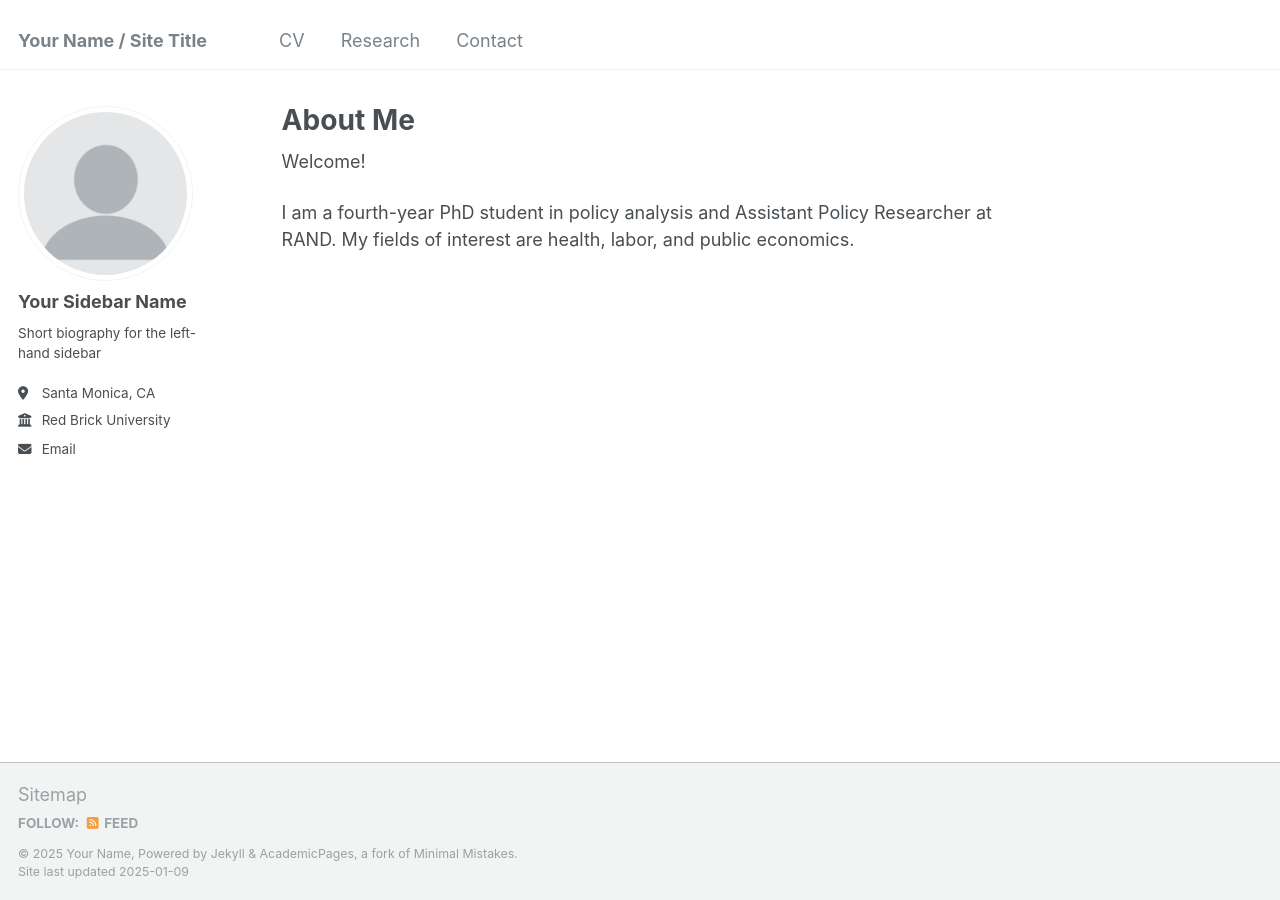
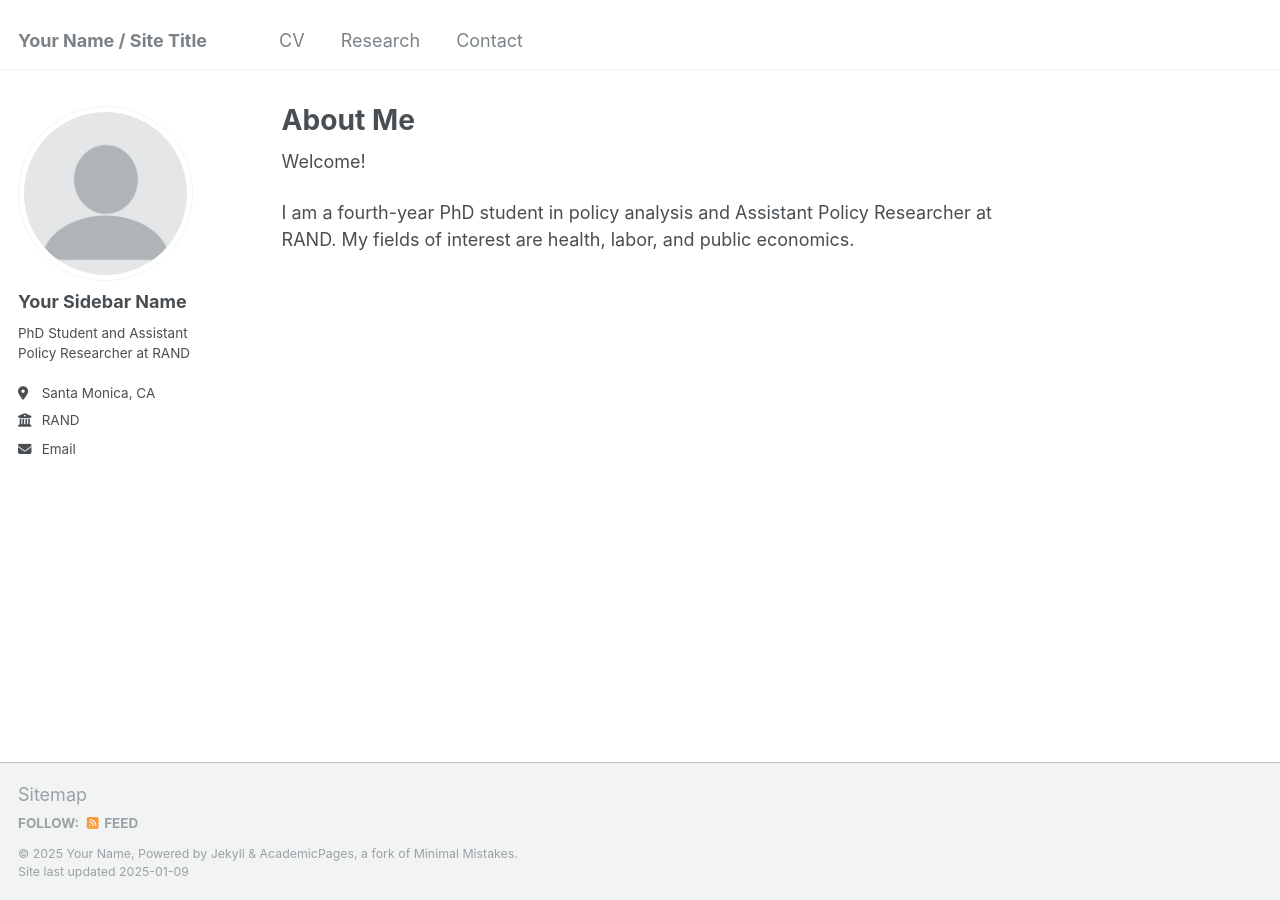
Before and after one commit to yujimizushima/yujimizushima.github.io, a Jekyll site: the page built from _pages/about.md, in a window 1280 px wide. Built offline with Jekyll 4.4.1, drawn with Linux system fonts in a browser that asks for light colours.

Commit message:
Update _config.yml

```diff
--- a/_config.yml
+++ b/_config.yml
@@ -23,10 +23,9 @@ author:
   # Biographic information
   avatar           : "profile.png"
   name             : "Your Sidebar Name"
-  bio              : "Short biography for the left-hand sidebar"
+  bio              : "PhD Student and Assistant Policy Researcher at RAND"
   location         : "Santa Monica, CA"
-  employer         : "Red Brick University"
-  uri              : # URL
+  employer         : "RAND"
   email            : "ymizushi@rand.org"
 
 # Publication Category - The following the list of publication categories and their headings
```
